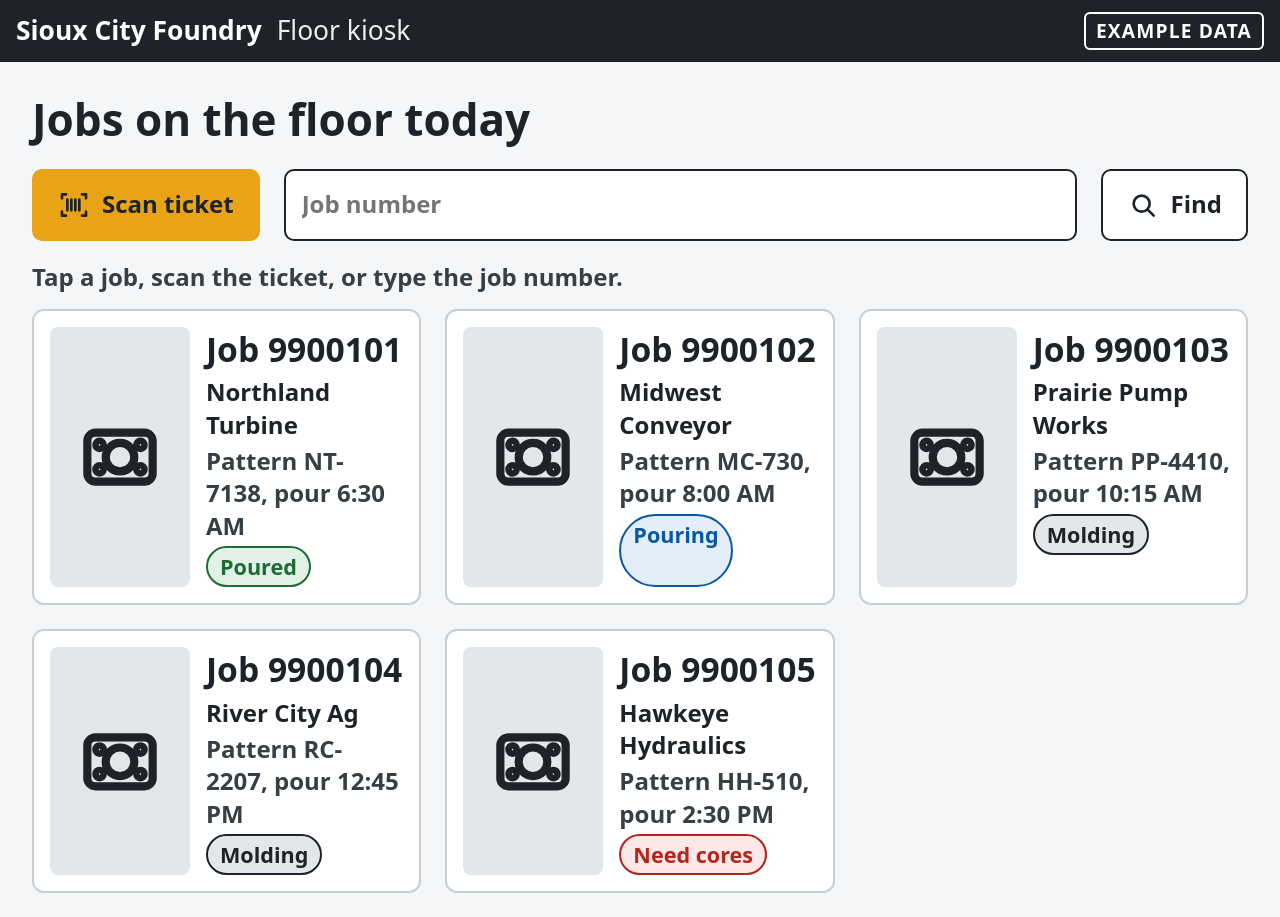
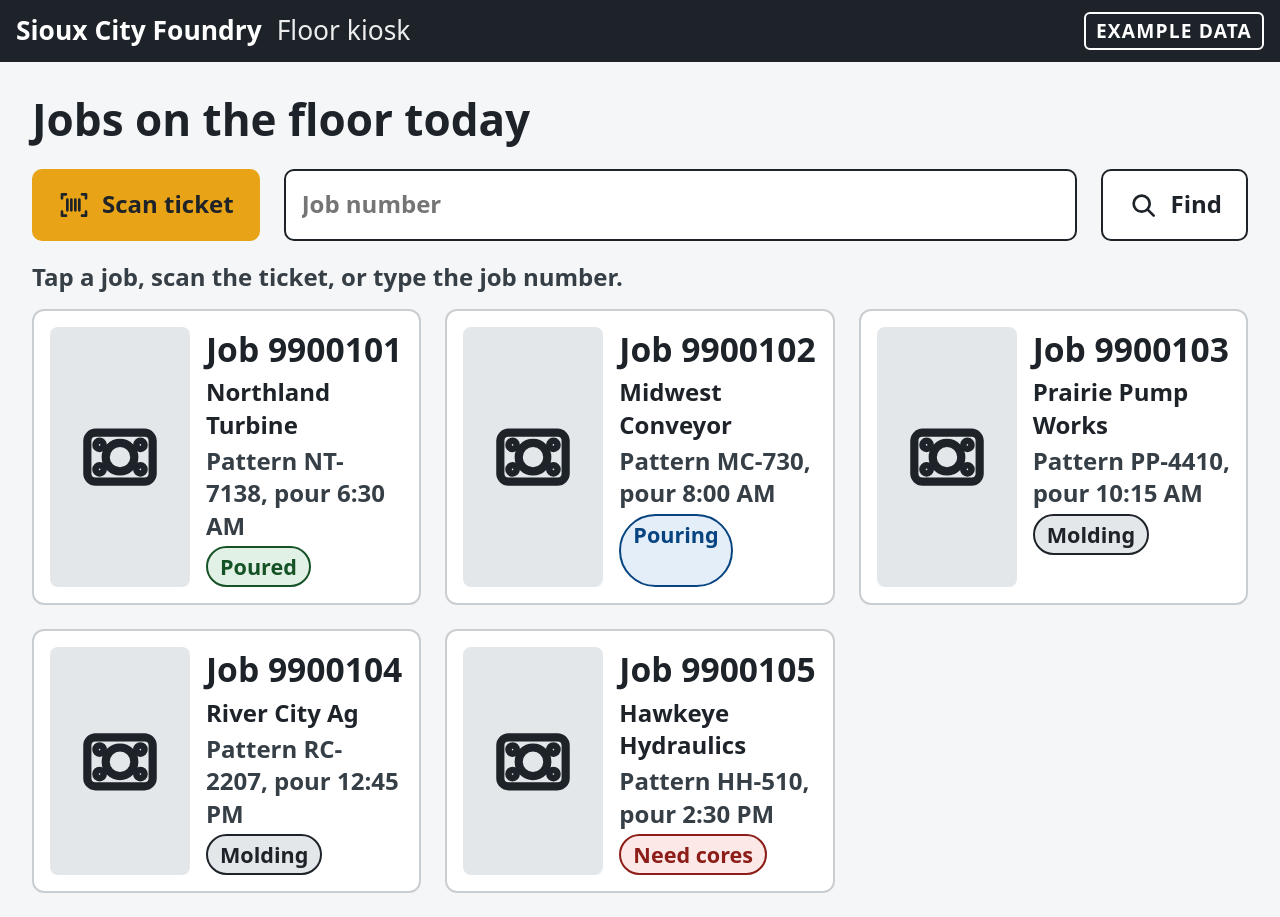
Before and after one commit to Abrinsky/scf-floor-kiosk, a plain HTML site: page v2/index.html in a window 1280 px wide. Drawn offline with Linux system fonts and the light colour scheme.

Commit message:
v2: darken blue, red and green to 7:1 contrast

```diff
--- a/v2/styles.css
+++ b/v2/styles.css
@@ -1,5 +1,5 @@
 /* SCF Floor Kiosk v2. Clean industrial. Amber = actions, red = hazards, blue = info. */
-:root{--bg:#F5F6F7;--card:#FFFFFF;--text:#1D2329;--muted:#363E46;--line:#C9CED3;--amber:#E8A317;--red:#B3261E;--redbg:#FCE8E6;--blue:#0B57A4;--bluebg:#E3EEF9;--green:#1E6B34;--greenbg:#E2F1E6;
+:root{--bg:#F5F6F7;--card:#FFFFFF;--text:#1D2329;--muted:#363E46;--line:#C9CED3;--amber:#E8A317;--red:#8C1D18;--redbg:#FCE8E6;--blue:#084480;--bluebg:#E3EEF9;--green:#155226;--greenbg:#E2F1E6;
   --fs:18px;--h:28px;--fact:32px;--gap:16px;--tap:72px}
 *{box-sizing:border-box}
 html,body{margin:0;background:var(--bg);color:var(--text);font-family:system-ui,-apple-system,"Segoe UI",Roboto,"Helvetica Neue",Arial,sans-serif;font-size:var(--fs);line-height:1.35}
```
